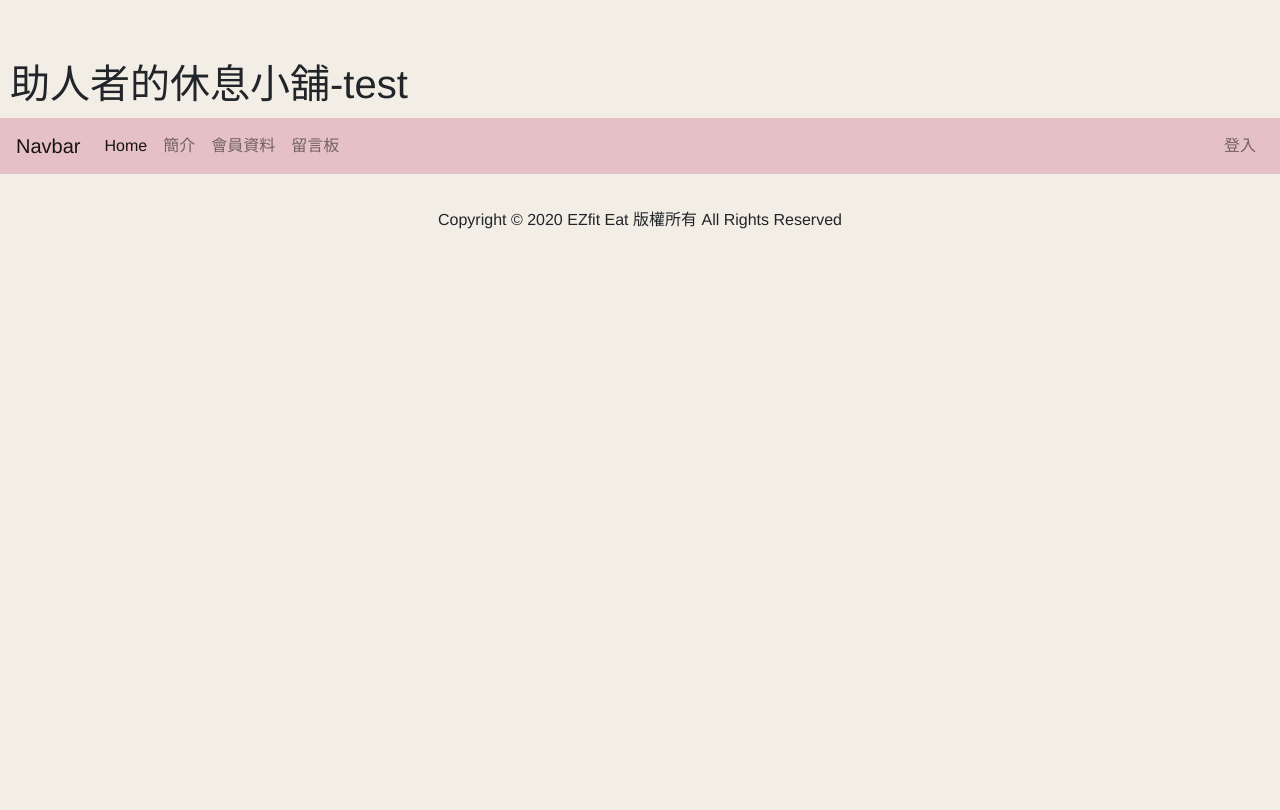
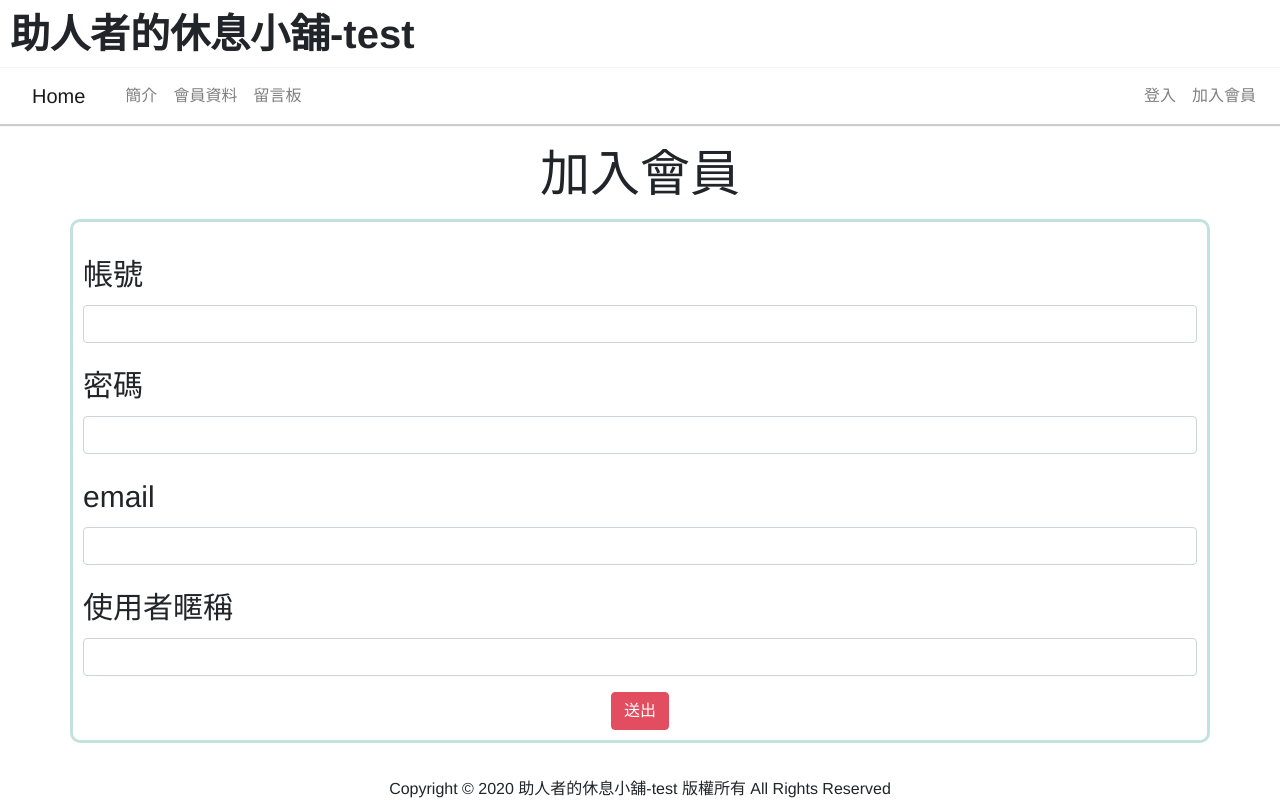
Before and after one commit to NTUTJAVA/SocialWork-FontEnd, a Vue app: page /#/register in a window 1280 px wide. Built offline with nearby package versions, Linux system fonts and the light colour scheme.

Commit message:
加入註冊頁面、Modal優化，加入進入、離開淡入淡出動畫，網頁整體配色改白底

```diff
--- a/public/index.html
+++ b/public/index.html
@@ -1,5 +1,6 @@
 <!DOCTYPE html>
 <html lang="en">
+
 <head>
   <meta charset="utf-8">
   <meta http-equiv="X-UA-Compatible" content="IE=edge">
@@ -8,16 +9,34 @@
   <title><%= htmlWebpackPlugin.options.title %></title>
 
 </head>
+
 <body>
   <noscript>
-      <strong>We're sorry but <%= htmlWebpackPlugin.options.title %> doesn't work properly without JavaScript enabled. Please enable it to continue.</strong>
+    <strong>We're sorry but <%= htmlWebpackPlugin.options.title %> doesn't work properly without JavaScript enabled.
+      Please enable it to continue.</strong>
   </noscript>
   <div id="app"></div>
   <!-- built files will be auto injected -->
 </body>
 <style>
   body {
-      background-color: #f2eee5;
+    /* background-color: #f2eee5; */
+  }
+
+  .btn-primary {
+    color: #fff;
+    background-color: #e24e60;
+    border-color: #e24e60;
+  }
+
+  .btn-primary:hover,
+  .btn-primary:focus,
+  .btn-primary:active
+  .btn-primary:active:hover {
+    color: #fff;
+    background-color: #e24e60 !important;
+    border-color: #e24e60 !important;
   }
 </style>
+
 </html>
--- a/src/App.vue
+++ b/src/App.vue
@@ -1,14 +1,12 @@
 <template>
   <div id="app">
-    <h1 id="title" class="text-left">{{ webName }}</h1>
+    <h1 id="title" class="text-left title">{{ webName }}</h1>
     <navbar @login="showModal = true" />
-
-    <LoginModal v-if="showModal" @close="showModal = false" />
     <router-view />
     <div id="picBlock">
       <span style="height=500;">&nbsp;</span>
     </div>
-    <Footer />
+    <Footer v-bind:style="{minHeight: Height+'px'}" />
   </div>
 </template>
 
@@ -16,7 +14,6 @@
 import Navbar from "./components/NavBar.vue";
 import Footer from "./components/Footer.vue";
 import GlobalVue from "./config/Global.vue";
-import LoginModal from "./components/auth/LoginModal";
 
 export default {
   name: "App",
@@ -29,19 +26,22 @@ export default {
   components: {
     Navbar,
     Footer,
-    LoginModal,
   },
 };
 </script>
 
 <style>
+.title {
+  font-weight:bold;
+}
+html, body {
+  height: 100%;
+}
 #app {
   font-family: Avenir, Helvetica, Arial, sans-serif;
   -webkit-font-smoothing: antialiased;
   -moz-osx-font-smoothing: grayscale;
   text-align: center;
-  background-color: #f2eee5;
-  margin-top: 60px;
 }
 
 #picBlock {
--- a/src/components/Footer.vue
+++ b/src/components/Footer.vue
@@ -1,15 +1,17 @@
 <template>
   <footer>
     <div class="copyright text-center">
-      Copyright © {{ year }} EZfit Eat 版權所有 All Rights Reserved
+      Copyright © {{ year }} {{webName}} 版權所有 All Rights Reserved
     </div>
   </footer>
 </template>
 
 <script>
+import GlobalVue from "../config/Global";
 export default {
   data() {
     return {
+      webName: GlobalVue.webName,
       year: new Date().getFullYear(),
     };
   },
@@ -18,6 +20,5 @@ export default {
 <style scoped>
 .copyright {
   margin-top: 10px;
-  /* background-color: #e5c1c5; */
 }
 </style>
--- a/src/components/NavBar.vue
+++ b/src/components/NavBar.vue
@@ -1,6 +1,7 @@
 <template>
   <nav class="navbar navbar-expand-lg navbar-light col-12 col-sm-12">
-    <a class="navbar-brand" href="#">Navbar</a>
+    <!-- <a class="navbar-brand" href="#">Navbar</a> -->
+    <router-link class="navbar-brand nav-link" to="/">Home</router-link>
     <button
       class="navbar-toggler"
       type="button"
@@ -15,9 +16,6 @@
 
     <div class="collapse navbar-collapse" id="navbarSupportedContent">
       <ul class="navbar-nav mr-auto">
-        <li class="nav-item active">
-          <router-link class="nav-link" to="/">Home</router-link>
-        </li>
         <li class="nav-item" v-for="(item, index) in features" :key="index">
           <router-link class="nav-link" :to="{ path: item.routerPath }">{{
             item.name
@@ -28,22 +26,41 @@
     <div class="center-right">
       <ul class="navbar-nav mr-auto">
         <li class="nav-item center-right">
-          <!-- <router-link class="nav-link" to="/login">登入</router-link> -->
-          <a href="#" class="nav-link" @click="$emit('login')">{{ getText }}</a>
+          <a
+            href="javascript:;"
+            class="nav-link"
+            @click="showLoginModal = true"
+            v-if="!getIsLogin"
+            >登入</a
+          >
+          <span class="nav-link" v-if="getIsLogin">{{ getNickname }}</span>
+        </li>
+        <li class="nav-item center-right">
+          <router-link class="nav-link" v-if="!getIsLogin" to="/register"
+            >加入會員</router-link
+          >
+        </li>
+        <li v-if="getIsLogin">
+          <a href="#" class="nav-link" @click="logout()">登出</a>
         </li>
       </ul>
     </div>
   </nav>
+  <LoginModal
+    v-show="showLoginModal"
+    @close="showLoginModal = false"
+    :show-Data="showLoginModal"
+  />
 </template>
 
 <script>
 import GlobalVue from "../config/Global.vue";
-// import store from '../store';
+import LoginModal from "./auth/LoginModal";
 export default {
   data() {
     return {
+      showLoginModal: false,
       features: GlobalVue.features,
-      // loginText: this.$store.getters.loginText,
       navbarStatus: {
         isFix: false,
         offsetTop: 0,
@@ -52,23 +69,34 @@ export default {
     };
   },
   computed: {
-      getText(){
-        return this.$store.getters.getLoginText;
-      }
-  }
+    getNickname() {
+      return this.$store.getters.getNickname;
+    },
+    getIsLogin() {
+      return this.$store.getters.getIsLogin;
+    },
+  },
+  methods: {
+    logout() {
+      console.log(`in method`);
+      this.$store.dispatch("logout");
+    },
+  },
+  components: {
+    LoginModal,
+  },
 };
 </script>
 
 <style scoped>
+nav{
+  box-shadow:1px 1px 1px 1px #cccccc;
+}
 #login {
   margin: 0px auto;
 }
 #loginText {
   font-family: Avenir, Helvetica, Arial, sans-serif;
   font-size: 10px;
-  color: aliceblue;
-}
-nav {
-  background-color: #e5c1c5;
 }
 </style>
--- a/src/components/auth/LoginModal.vue
+++ b/src/components/auth/LoginModal.vue
@@ -1,16 +1,22 @@
 <template>
-  <transition name="modal">
+  <transition name="fade">
     <div class="modal-mask">
       <div class="modal-wrapper">
+        <div v-if="showData">
           <div class="modal-container">
             <div class="modal-header">
               <h3>登入</h3>
             </div>
 
-          <div class="modal-body">
+            <div class="modal-body-self">
               <form class="login-form">
                 <div class="inline">
-                <label class="col-sm-4 col-md-4 col-lg-4">帳號  <span v-show="usernameError" class="text-danger">查無此帳號</span></label>
+                  <label class="col-sm-4 col-md-4 col-lg-4"
+                    >帳號
+                    <span v-show="usernameError" class="text-danger"
+                      >查無此帳號</span
+                    ></label
+                  >
                   <input
                     v-model="loginData.username"
                     class="col-sm-8 col-md-8 col-lg-8"
@@ -18,8 +24,13 @@
                     required
                   />
                 </div>
-              <div class="inline">
-                <label class="col-sm-4 col-md-4 col-lg-4">密碼 <span v-show="passwordError" class="text-danger">密碼錯誤</span></label>
+                <div class="inline" style="padding-bottom: 10 px">
+                  <label class="col-sm-4 col-md-4 col-lg-4"
+                    >密碼
+                    <span v-show="passwordError" class="text-danger"
+                      >密碼錯誤</span
+                    ></label
+                  >
                   <input
                     v-model="loginData.password"
                     class="col-sm-8 col-md-8 col-lg-8"
@@ -27,14 +38,23 @@
                     required
                   />
                 </div>
+                <router-link
+                  class="inline"
+                  to="register"
+                  @click="$emit('close')"
+                  >加入會員</router-link
+                >
               </form>
             </div>
 
             <div class="modal-footer">
-            <button class="btn btn-secondary" @click="$emit('close')">
+              <button class="btn btn-secondary" @click="closeModal">
                 取消
               </button>
-            <button type="button" class="btn btn-info" @click="login">Log In</button>
+              <button type="button" class="btn btn-success" @click="login">
+                登入
+              </button>
+            </div>
           </div>
         </div>
       </div>
@@ -43,6 +63,12 @@
 </template>
 
 <style scoped>
+.modal-body-self {
+  margin: 10px 0;
+  position: relative;
+  flex: 1 1 auto;
+  padding: 1rem;
+}
 .modal-mask {
   position: fixed;
   z-index: 9998;
@@ -59,7 +85,9 @@
   display: table-cell;
   vertical-align: middle;
 }
-
+.modal-body-self {
+  margin: 10px;
+}
 .modal-container {
   width: 30%;
   margin: 0px auto;
@@ -70,7 +98,6 @@
   transition: all 0.3s ease;
   font-family: Helvetica, Arial, sans-serif;
 }
-
 .modal-header h3 {
   margin-top: 0;
   color: #42b983;
@@ -92,10 +119,13 @@
   opacity: 0;
 }
 
-.modal-enter .modal-container,
-.modal-leave-active .modal-container {
-  -webkit-transform: scale(1.1);
-  transform: scale(1.1);
+.fade-enter-from,
+.fade-leave-active {
+  transition: opacity 1.2s;
+}
+.fade-enter-from,
+.fade-leave-to {
+  opacity: 0;
 }
 
 .login-form > div > label {
@@ -108,49 +138,71 @@
 }
 span {
   font-size: 12px;
-  position:absolute;
-  bottom:0px;
+  position: absolute;
+  bottom: 0px;
   right: 0px;
 }
 </style>
 
 <script>
-import auth from '../../apis/auth';
+import auth from "../../apis/auth";
 // import req from '../../apis/http';
 export default {
-  data(){
+  props: {
+    showData: Boolean,
+  },
+  data() {
     return {
-      loginData:{
-        username:'',
-        password:''
+      loginData: {
+        username: "",
+        password: "",
       },
       usernameError: false,
       passwordError: false,
-    }
+    };
   },
   methods: {
-    login(){
+    login() {
       this.usernameError = false;
       this.passwordError = false;
-      auth.login(this.loginData)
+      auth
+        .login(this.loginData)
         .then((response) => {
           let res = response.data;
-                    this.$store.dispatch('setAuth', {token:res.token, nickname:res.usernickname, isLogin: true});
-                    this.$emit('close');
-                }).catch( error=>{
-                  // console.log(`1. ${error}`)
-                  // console.log(`2. ${error.response}`)
-                  // console.log(`3. ${error.response.data}`)
+          this.$store.dispatch("setAuth", {
+            token: res.token,
+            nickname: res.usernickname,
+            isLogin: true,
+          });
+          this.loginData.username = "";
+          this.loginData.password = "";
+          this.$emit("close");
+        })
+        .catch((error) => {
+          this.loginData.password = "";
           let errorMsg = error.response.data;
-                  if(errorMsg == '使用者不存在'){
+          if (errorMsg == "使用者不存在") {
             this.usernameError = true;
           }
-                  if(errorMsg == '密碼錯誤'){
+          if (errorMsg == "密碼錯誤") {
             this.passwordError = true;
           }
         });
-      // this.$store.dispatch('setAuth', this.auth)
+    },
+    closeModal() {
+      this.loginData.username = "";
+      this.loginData.password = "";
+      this.$emit("close");
+    },
+  },
+  mounted() {
+    let self = this;
+    window.addEventListener("keyup", function (event) {
+      // If  ESC key was pressed...
+      if (event.keyCode === 27) {
+        self.$emit("close");
       }
-  }
-}
+    });
+  },
+};
 </script>
--- /dev/null
+++ b/src/components/auth/Register.vue
@@ -0,0 +1,188 @@
+<template>
+  <h1>加入會員</h1>
+  <div class="container">
+    <form>
+      <div class="form-group">
+        <label for="username"
+          >帳號<span class="errorMsg" v-show="usernameError"
+            >&nbsp;&nbsp;&nbsp;&nbsp;{{ usernameErrorMsg }}</span
+          ></label
+        >
+        <input
+          type="text"
+          class="form-control"
+          v-model="username"
+          maxlength="15"
+          ref="username"
+        />
+      </div>
+      <div class="form-group">
+        <label for="password"
+          >密碼<span class="errorMsg" v-show="passwordError"
+            >&nbsp;&nbsp;&nbsp;&nbsp;{{ passwordErrorMsg }}</span
+          ></label
+        >
+        <input
+          type="password"
+          class="form-control"
+          v-model="password"
+          maxlength="15"
+        />
+      </div>
+      <div class="form-group">
+        <label for="email"
+          >email<span class="errorMsg" v-show="emailError"
+            >&nbsp;&nbsp;&nbsp;&nbsp;{{ emailErrorMsg }}</span
+          ></label
+        >
+        <input type="email" class="form-control" v-model="email" />
+      </div>
+      <div class="form-group">
+        <label for="nickname"
+          >使用者暱稱<span class="errorMsg" v-show="nicknameError"
+            >&nbsp;&nbsp;&nbsp;&nbsp;{{ nicknameErrorMsg }}</span
+          ></label
+        >
+        <input
+          type="nickname"
+          class="form-control"
+          maxlength="15"
+          v-model="nickname"
+        />
+      </div>
+    </form>
+    <button class="btn btn-primary" @click="submit">送出</button>
+  </div>
+</template>
+
+<style scoped>
+h1 {
+  margin-top: 20px;
+  font-size: 50px;
+}
+.container {
+  margin-top: 15px;
+  margin-bottom: 0px;
+  padding: 10px;
+  border-radius: 10px;
+  border-style: solid;
+  border-color: #c3e2dd;
+}
+label {
+  float: left;
+  font-size: 30px;
+}
+.form-group {
+  margin-top: 20px;
+}
+
+.errorMsg {
+  font-size: 15px;
+  color: red;
+}
+</style>
+
+<script>
+import req from "../../apis/http";
+export default {
+  data() {
+    return {
+      username: "",
+      usernameError: false,
+      usernameErrorMsg: "",
+      password: "",
+      passwordError: false,
+      passwordErrorMsg: "",
+      email: "",
+      emailError: false,
+      emailErrorMsg: "",
+      nickname: "",
+      nicknameError: false,
+      nicknameErrorMsg: "",
+      cansubmit: false,
+    };
+  },
+  watch: {
+    username: function () {
+      const isText = /^[a-zA-Z0-9]+$/;
+      if (!isText.test(this.username)) {
+        this.usernameError = true;
+        this.usernameErrorMsg = "請勿包含特殊字元";
+      } else if (this.username.length < 3) {
+        this.usernameError = true;
+        this.usernameErrorMsg = "請勿少於3個字";
+      } else if (this.username.length > 15) {
+        this.usernameError = true;
+        this.usernameErrorMsg = "請勿超過15個字";
+      } else {
+        this.usernameError = false;
+      }
+    },
+    password: function () {
+      const isText = /^[a-zA-Z0-9]+$/;
+      const include = /^(?=.*\d)(?=.*[a-zA-Z]).{3,15}$/;
+      if (!isText.test(this.password)) {
+        this.passwordError = true;
+        this.passwordErrorMsg = "請勿包含特殊字元";
+      } else if (this.password.length < 3) {
+        this.passwordError = true;
+        this.passwordErrorMsg = "請勿少於3個字";
+      } else if (this.password.length > 15) {
+        this.passwordError = true;
+        this.passwordErrorMsg = "請勿超過15個字";
+      } else if (!include.test(this.password)) {
+        this.passwordError = true;
+        this.passwordErrorMsg = "至少包括一個英文字母及數字";
+      } else {
+        this.passwordError = false;
+      }
+    },
+    email: function () {
+      const isMail = /^\w+((-\w+)|(\.\w+))*@[A-Za-z0-9]+((\.|-)[A-Za-z0-9]+)*\.[A-Za-z]+$/;
+      if (!isMail.test(this.email)) {
+        this.emailError = true;
+        this.emailErrorMsg = "email格式錯誤";
+      } else {
+        this.emailError = false;
+      }
+    },
+    nickname: function () {
+      const isText = /^[a-zA-Z0-9]+$/;
+      if (!isText.test(this.nickname)) {
+        this.nicknameError = true;
+        this.nicknameErrorMsg = "請勿包含特殊字元";
+      } else if (this.username.length > 10) {
+        this.nicknameError = true;
+        this.nicknameErrorMsg = "請勿超過10個字";
+      } else {
+        this.nicknameError = false;
+      }
+    },
+  },
+  methods: {
+    submit() {
+      if (
+        !(this.usernameError && this.passwordError && this.emailError,
+        this.nicknameError)
+      ) {
+        req("post", "/auth/register", {
+          username: this.username,
+          password: this.password,
+          email: this.email,
+          nickname: this.nickname,
+        })
+          .then(() => {
+            this.$router.push("/");
+          })
+          .catch((error) => {
+            this.usernameError = true;
+            this.usernameErrorMsg = error.response.data;
+            this.$refs.username.focus();
+          });
+      } else {
+        this.$refs.username.focus();
+      }
+    },
+  },
+};
+</script>
--- a/src/main.js
+++ b/src/main.js
@@ -4,6 +4,5 @@ import 'bootstrap/dist/css/bootstrap.css'
 import router from './router'
 import globalVar from './config/Global.vue'
 import store from './store'
-import { VueSimpleAlert } from "vue-simple-alert";
 
 createApp(App).use(store).use(router).use(globalVar).mount('#app')
--- a/src/store/modules/auth.js
+++ b/src/store/modules/auth.js
@@ -8,21 +8,32 @@ export default {
     },
     mutations: {
         SET_AUTH(state, options) {
-            console.log(options.nickname)
             state.token = options.token,
                 state.isLogin = options.isLogin,
                 state.nickname = options.nickname
-        }
+        },
+        LOG_OUT(state, options) {
+            state.token = options.token,
+                state.isLogin = options.isLogin,
+                state.nickname = options.nickname
+        },
     },
     actions: {
         setAuth(context, options) {
             context.commit('SET_AUTH', options);
+        },
+        logout(context) {
+            console.log(`in action`);
+            window.localStorage.removeItem("vuex");
+            context.commit('LOG_OUT', { isLogin: false, token: '', nickname: '' })
         }
     },
     getters: {
-        getLoginText: state => {
-            return state.isLogin?state.nickname+ " 歡迎回來":"登入";
-            // return state.nickname;
+        getNickname: state => {
+            return state.nickname;
+        },
+        getIsLogin: state => {
+            return state.isLogin;
         }
     }
 }
```
Also changed, not shown: src/components/Home.vue (+3 -4 lines), src/router/index.js (+6 -1 lines). Lines whose indentation alone changed are shown as unchanged.
